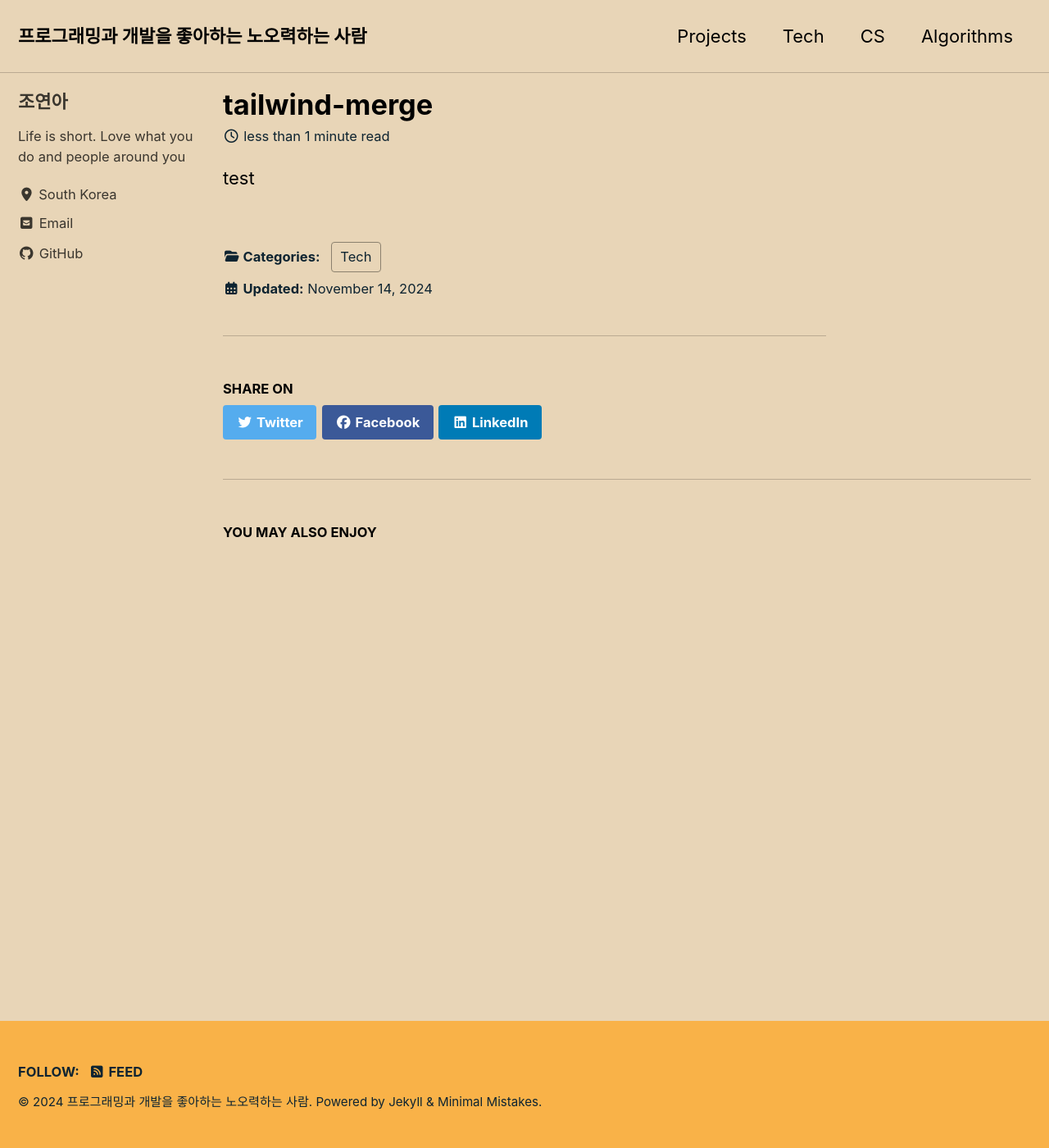
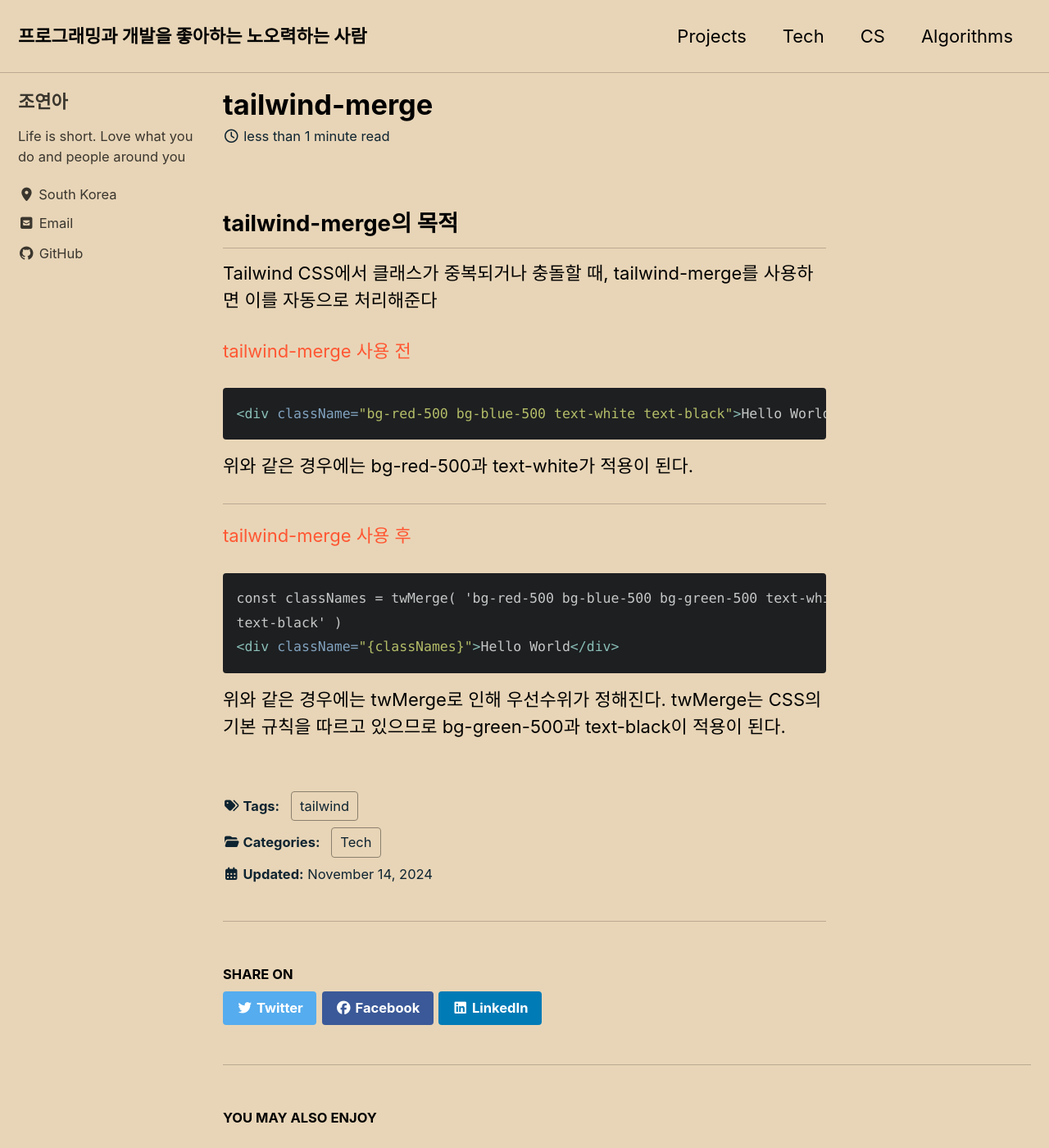
Before and after one commit to yunajoe/yunajoe.github.io, a Jekyll site: the page built from _posts/2024-11-15-1.md, in a window 1280 px wide and 1400 px high. Shown: the whole window at 82% size. Built offline with Jekyll 4.4.1, drawn with Linux system fonts in a browser that asks for light colours; cached includes are drawn as plain includes.

Commit message:
posting-1수정

````diff
--- a/_posts/2024-11-15-1.md
+++ b/_posts/2024-11-15-1.md
@@ -1,9 +1,34 @@
 ---
 title: "tailwind-merge"
 excerpt: "Tailwind CSS의 클래스 충돌을 해결하기 위한 유틸리티를 배워보자"
-categories: "Tech"
+categories:
+  - "Tech"
+tags:
+  - [tailwind]
 date: 2024-11-14
 last_modified_at: 2024-11-14
 ---
 
-test
+## tailwind-merge의 목적
+
+Tailwind CSS에서 클래스가 중복되거나 충돌할 때, tailwind-merge를 사용하면 이를 자동으로 처리해준다
+
+<p style="color:#FF5733">tailwind-merge 사용 전</p>
+
+```html
+<div className="bg-red-500 bg-blue-500 text-white text-black">Hello World</div>
+```
+
+위와 같은 경우에는 bg-red-500과 text-white가 적용이 된다.
+
+<hr>
+<p style="color:#FF5733">tailwind-merge 사용 후</p>
+
+```html
+const classNames = twMerge( 'bg-red-500 bg-blue-500 bg-green-500 text-white
+text-black' )
+<div className="{classNames}">Hello World</div>
+```
+
+위와 같은 경우에는 twMerge로 인해 우선수위가 정해진다. twMerge는 CSS의 기본
+규칙을 따르고 있으므로 bg-green-500과 text-black이 적용이 된다.
````
